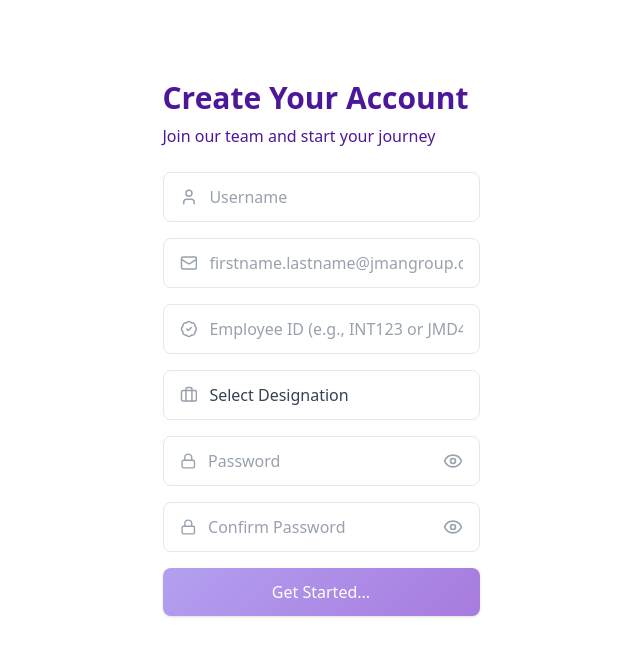
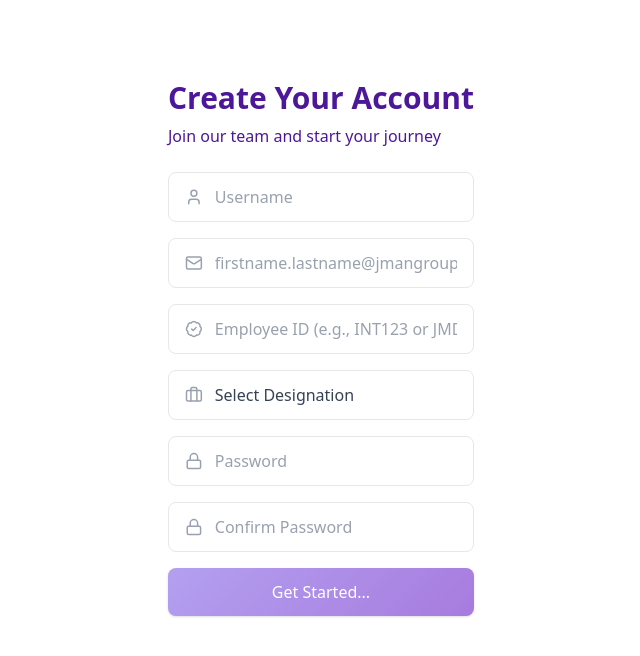
Before and after one commit to VarshaSelvaraj/booking_system, a React (Vite) app in the folder frontend/: page /register in a window 1280 px wide. Shown: the top 656 px of the page, without its empty margins (319-959 px from the left). Built offline with nearby package versions, Linux system fonts and the light colour scheme.

Commit message:
changed register

```diff
--- a/frontend/src/pages/Register.jsx
+++ b/frontend/src/pages/Register.jsx
@@ -259,10 +259,7 @@ const Register = () => {
                 onClick={togglePasswordVisibility}
                 className="focus:outline-none"
               >
-                {showPassword ?
-                  <EyeOff className="h-5 w-5 text-gray-400 hover:text-violet-500" /> :
-                  <Eye className="h-5 w-5 text-gray-400 hover:text-violet-500" />
-                }
+
               </button>
             </div>
             {errors.password && (
@@ -289,10 +286,7 @@ const Register = () => {
                 onClick={toggleConfirmPasswordVisibility}
                 className="focus:outline-none"
               >
-                {showConfirmPassword ?
-                  <EyeOff className="h-5 w-5 text-gray-400 hover:text-violet-500" /> :
-                  <Eye className="h-5 w-5 text-gray-400 hover:text-violet-500" />
-                }
+
               </button>
             </div>
             {errors.confirmPassword && (
```
